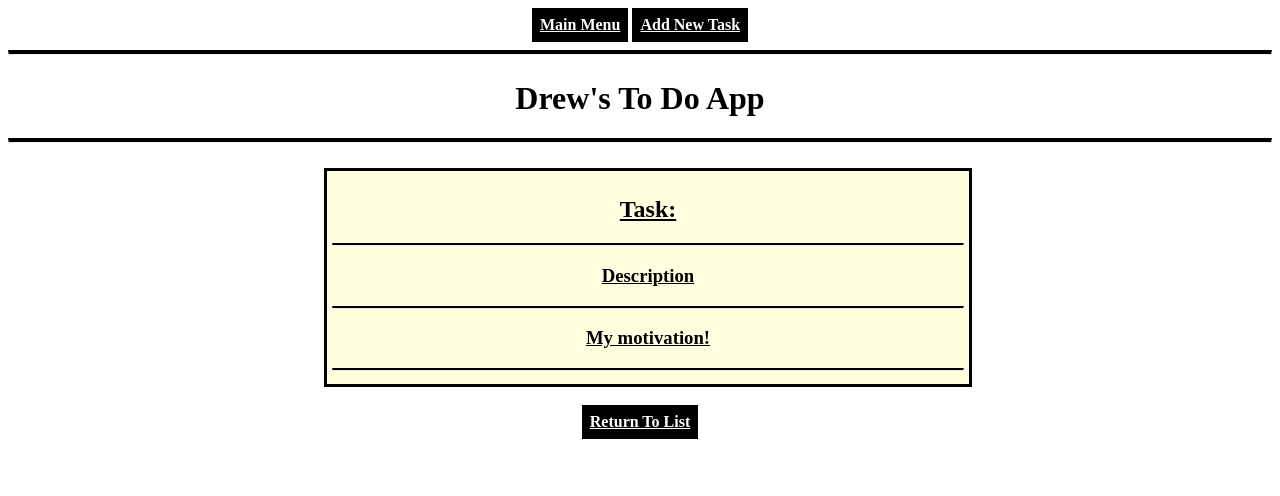
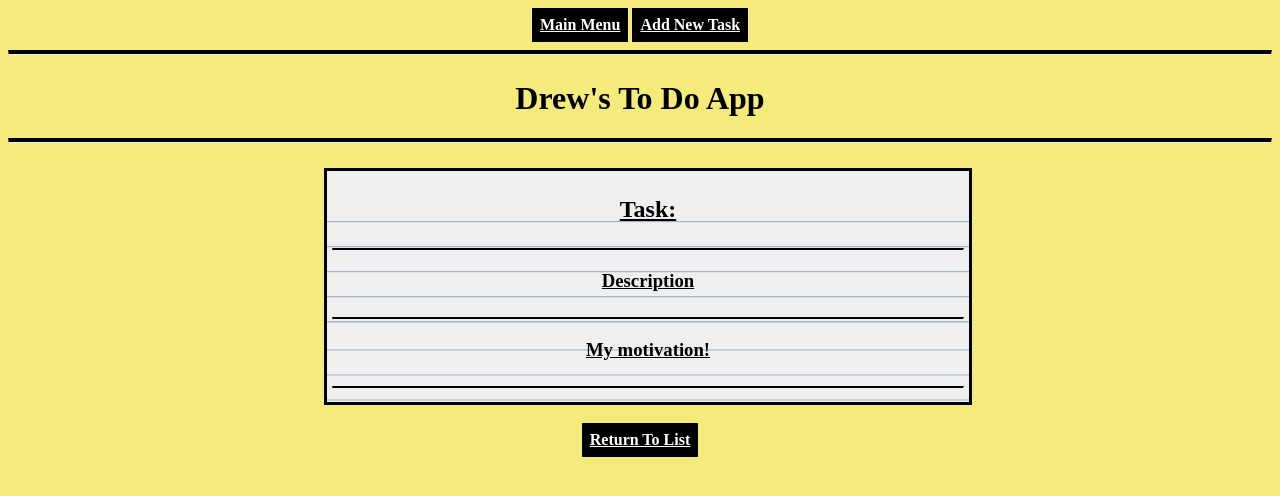
Before and after one commit to DrewS97/toDoList, a Flask app: template templates/toDoAdded.html in a window 1280 px wide. Shown: the top 496 px of the page. Run offline with Flask 2, Linux system fonts and the light colour scheme; the template is opened without the code that fills it, so the values that code supplies are empty.

Commit message:
improve style

```diff
--- a/static/css/style.css
+++ b/static/css/style.css
@@ -1,5 +1,6 @@
 body {
     text-align: center;
+    background-color: rgb(245, 235, 122);
 }
 
 .toDoItem {
@@ -8,7 +9,7 @@
     position: relative;
     left: 25%;
     width: 50%;
-    background-color: lightyellow;
+    background: url('../notepad.png');
 }
 
 a {
@@ -69,3 +70,7 @@
     overflow-wrap: normal;
     overflow-y: scroll;
 }
+
+p {
+    margin-top: 25px;
+}
--- a/templates/index.html
+++ b/templates/index.html
@@ -21,18 +21,17 @@
         <h2>Task:</h2>
         <p>{{name}}</p>
       </strong>
-      <hr>
+
 
       <h3>Description</h3>
       <p class="content">{{description}}</p>
-      <hr>
+
 
       {% if motivation == None or motivation == "" %}
         <p hidden>{{motivation}}</p>
       {% else %}
         <h3>My motivation!</h3>
         <p>{{motivation}}</p>
-        <hr>
       {% endif %}
 
       <a href="http://127.0.0.1:5000/removedTask?name={{name}}">
```
Also changed, not shown: static/notepad.png (added).
